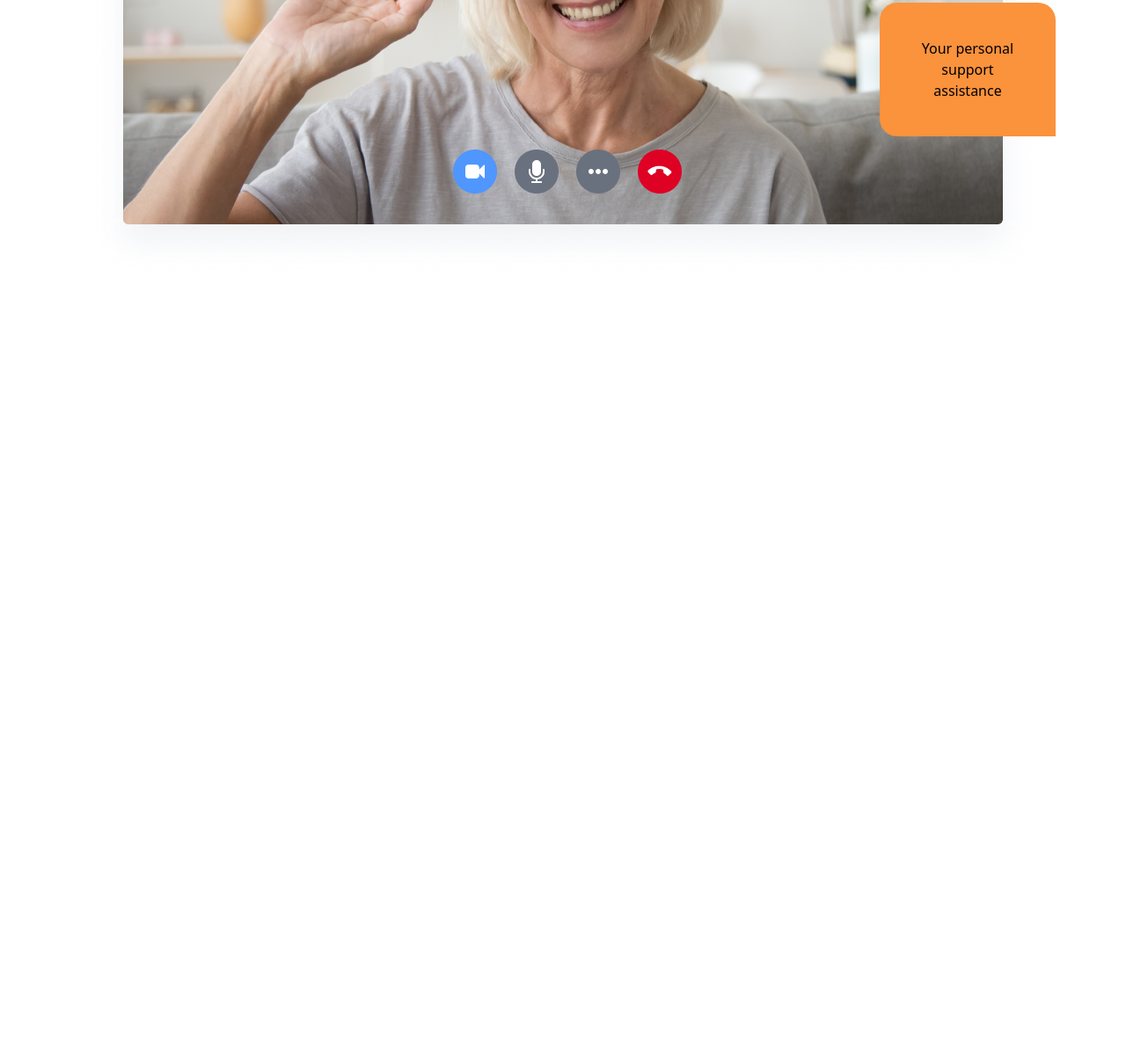
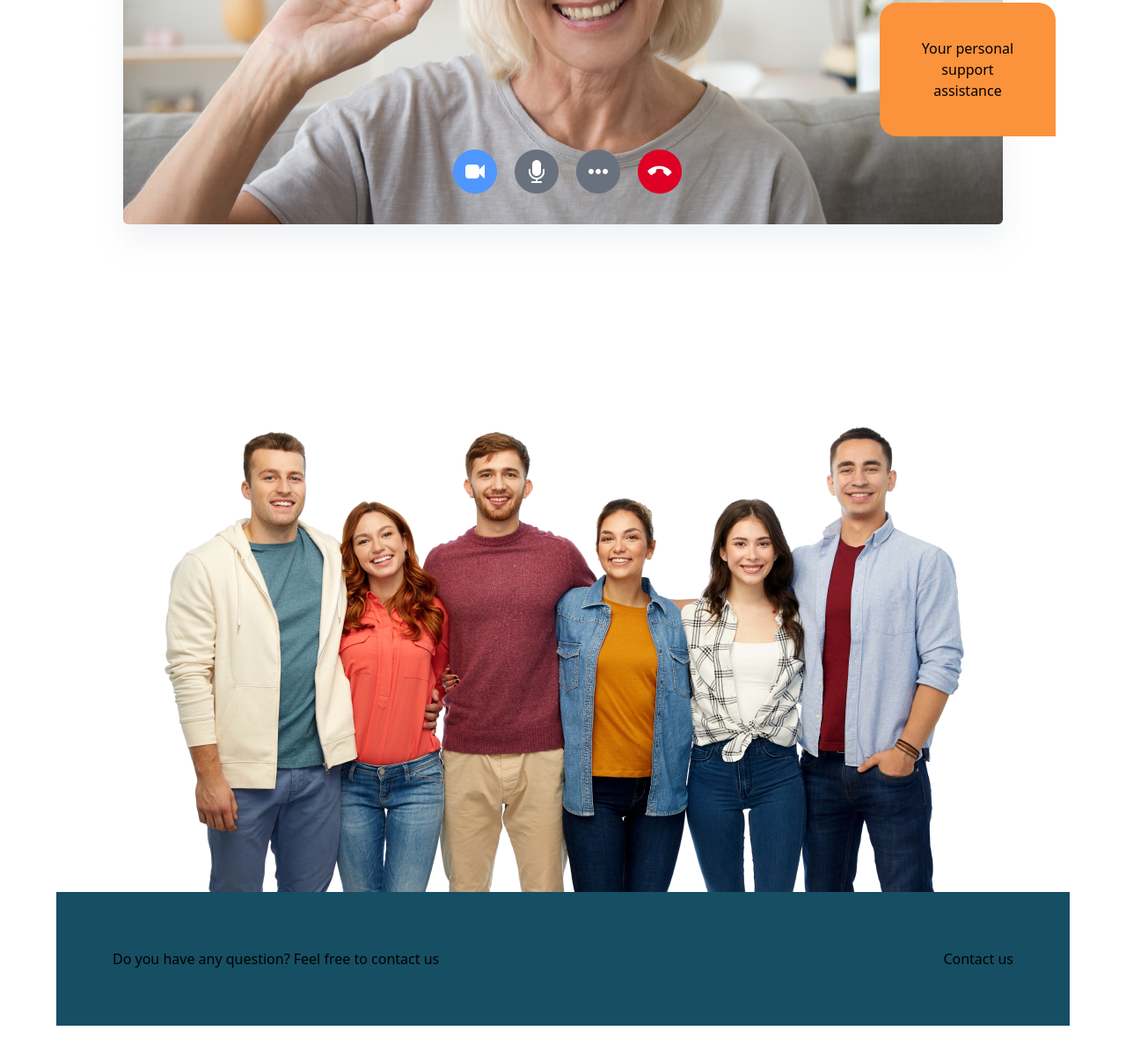
Before and after one commit to monoronjons86/tailwinds, a plain HTML site: page RealHero/index.html in a window 1280 px wide. Shown: the part 2618-3823 px from the top of the page at 88% size. Before the commit the page ends 2973 px from the top, so only its background shows below. Drawn offline with nearby package versions, Linux system fonts and the light colour scheme.

Commit message:
tailwind

```diff
--- a/RealHero/index.html
+++ b/RealHero/index.html
@@ -166,6 +166,18 @@
 
        </section>
       <!-- calling section end -->
+       <!-- Contract us section start -->
+        <section class="container mx-auto py-20 ">
+            <div>
+                <img src="./image/team.png" class="mx-auto" alt="">
+                <div class="max-w-6xl mx-auto bg-cyan-900 flex justify-between p-16">
+                    <h1>Do you have any question? Feel free to contact us </h1>
+                    <Button>Contact us</Button>
+                </div>
+            </div>
+
+        </section>
+       <!-- Contract us section end -->
 
 </body>
 </html>
```
